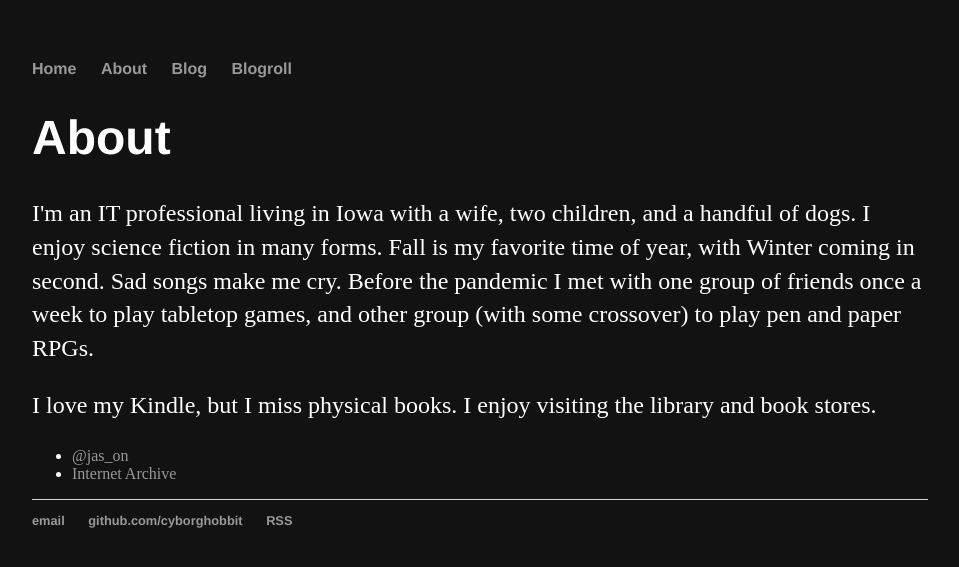
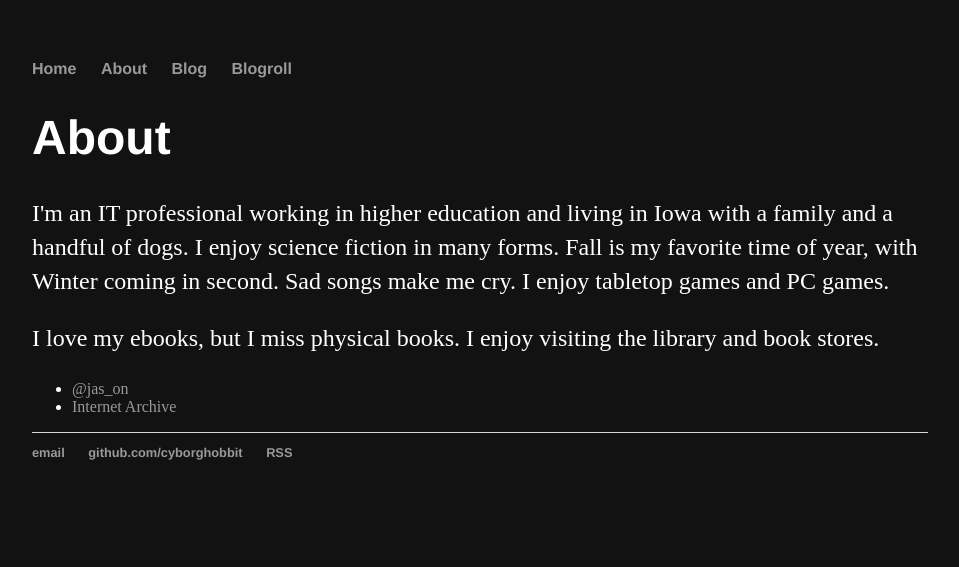
Before and after one commit to CyborgHobbit/cyborghobbit.github.io, a Jekyll site: the page built from about/index.html, in a window 1280 px wide. Shown: the top 567 px of the page, without its empty margins (160-1119 px from the left). Built offline with Jekyll 4.4.1, drawn with Linux system fonts in a browser that asks for light colours.

Commit message:
Update index.html

```diff
--- a/about/index.html
+++ b/about/index.html
@@ -4,8 +4,8 @@ title: CyborgHobbit's Blog - About
 ---
 		<div class="about">
 			<h1>About</h1>
-			<p>I'm an IT professional living in Iowa with a wife, two children, and a handful of dogs. I enjoy science fiction in many forms. Fall is my favorite time of year, with Winter coming in second. Sad songs make me cry. Before the pandemic I met with one group of friends once a week to play tabletop games, and other group (with some crossover) to play pen and paper RPGs.</p>
-			<p>I love my Kindle, but I miss physical books. I enjoy visiting the library and book stores.</p>
+			<p>I'm an IT professional working in higher education and living in Iowa with a family and a handful of dogs. I enjoy science fiction in many forms. Fall is my favorite time of year, with Winter coming in second. Sad songs make me cry. I enjoy tabletop games and PC games.
+			<p>I love my ebooks, but I miss physical books. I enjoy visiting the library and book stores.</p>
 
 			<ul class="contacts">
 				<li><a href="https://twitter.com/jas_on">@jas_on</a></li>
```
